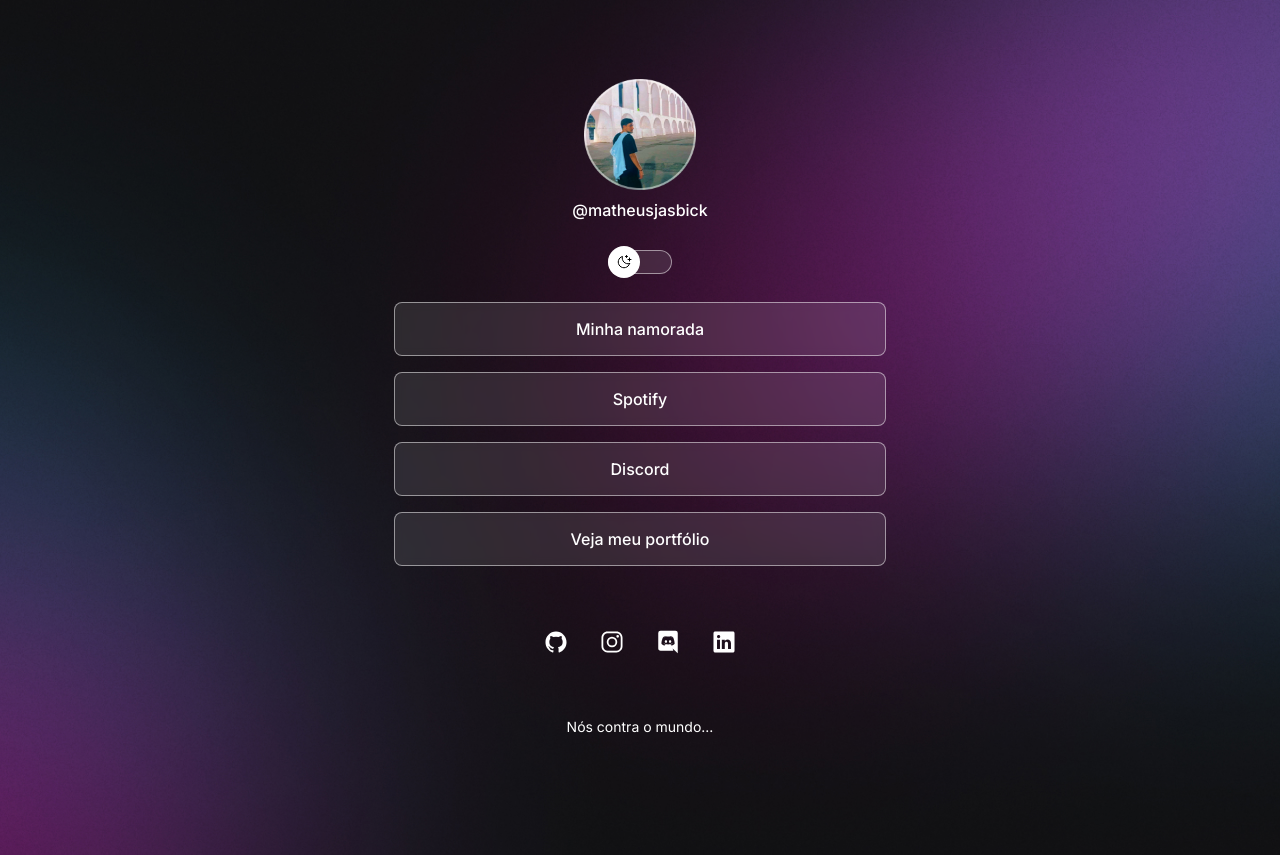
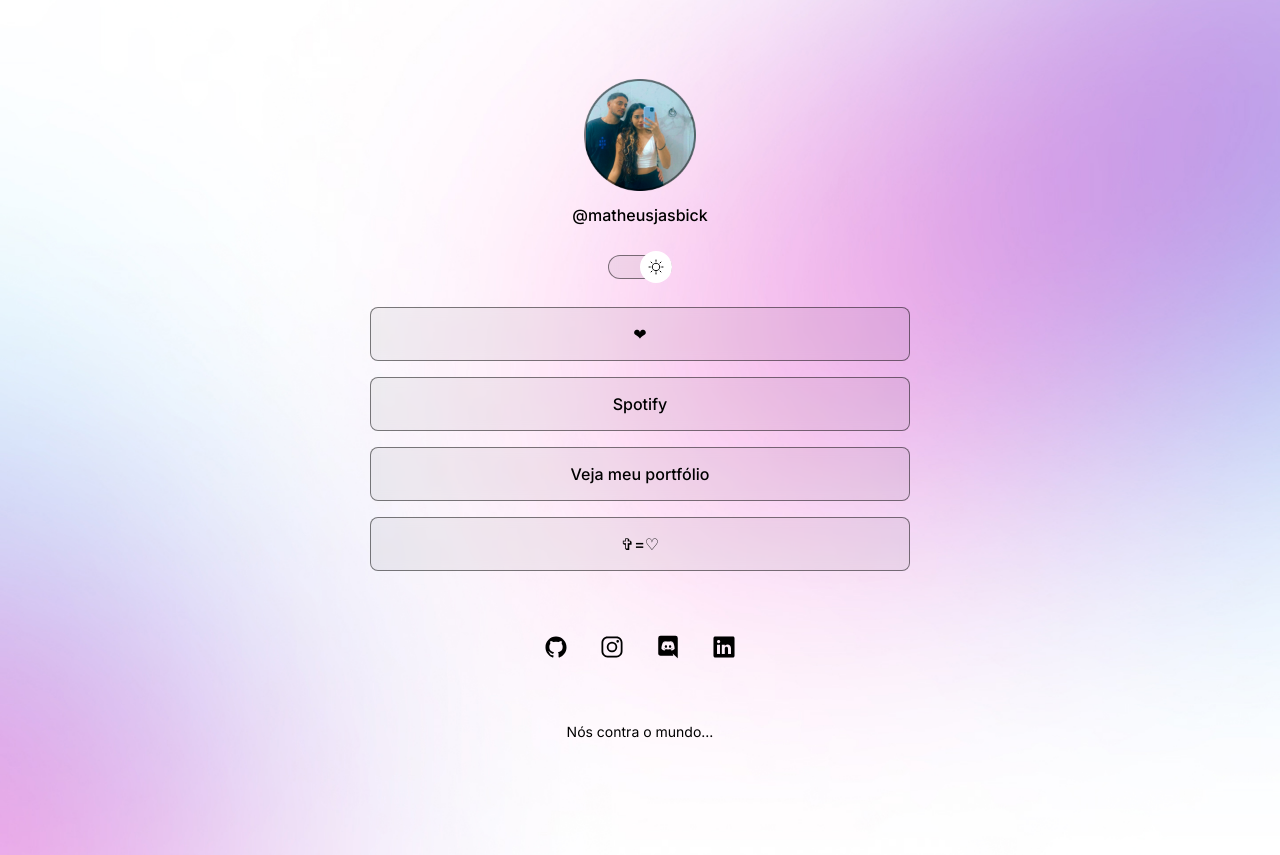
Before and after one commit to matheusjasbick/FirstProject, a plain HTML site: page index.html in a window 1280 px wide. Both pictures are taken after a click on the element 640 px from the left and 262 px from the top of the page. Drawn offline with nearby package versions, Linux system fonts and the light colour scheme.

Commit message:
final adjustments

```diff
--- a/index.html
+++ b/index.html
@@ -1,5 +1,5 @@
 <!DOCTYPE html>
-<html lang="pt-br" class="light">
+<html lang="pt-br" >
   <head>
     <link rel="preconnect" href="https://fonts.googleapis.com" />
     <link rel="preconnect" href="https://fonts.gstatic.com" crossorigin />
@@ -31,16 +31,16 @@
 
       <ul>
         <li>
-          <a href="#" target="_blank">Minha namorada</a>
+          <a href="https://www.instagram.com/dudabernardo._/" target="_blank">❤</a>
         </li>
         <li>
-          <a href="#" target="_blank">Spotify</a>
+          <a href="https://open.spotify.com/user/vn6y92lhucacuas5vyrld4fl8?si=XMhn_QOFS8y2y9XxU87m1w" target="_blank">Spotify</a>
         </li>
         <li>
-          <a href="#" target="_blank">Discord</a>
+          <a href="https://github.com/matheusjasbick" target="_blank">Veja meu portfólio</a>
         </li>
         <li>
-          <a href="#" target="_blank">Veja meu portfólio</a>
+          <a href="https://www.bibliaonline.com.br/acf/jo/3/16" target="_blank">✞=♡</a>
         </li>
       </ul>
       <div id="social-links">
@@ -56,7 +56,7 @@
           <ion-icon name="logo-discord"></ion-icon>
         </a>
 
-        <a href="https://linkedin.com/in/matheusjasbick" target="_blank">
+        <a href="https://www.linkedin.com/in/matheus-jasbick-733670280/" target="_blank">
           <ion-icon name="logo-linkedin"></ion-icon>
         </a>
       </div>
--- a/script.js
+++ b/script.js
@@ -8,13 +8,8 @@ function toggleMode() {
   if (html.classList.contains("light")) {
     //se tiver light mode, add a img light
     img.setAttribute('src', './assets/avatar-light.png')
-    img.setAttribute('alt', 'Foto de Matheus Jasbick abraçado com  sua namorada')
   } else {
   //se tiver sem light mode, manter a img normal
     img.setAttribute("src", "./assets/avatar.png")
-    img.setAttribute(
-      "alt",
-      "Foto de Matheus Jasbick, usando roupa preta com um casaco azul amarrado nas costas"
-    )
   }
 }
--- a/style.css
+++ b/style.css
@@ -58,10 +58,8 @@ body * {
 }
 
 #profile img {
-  display: block;
-  width: 112px;
-  margin: auto;
-}
+    width: 112px;
+  }
 
 #profile p {
   font-weight: 500;
@@ -98,7 +96,7 @@ outline: 8px solid var(--social-links-hover);
 }
 
 .light #switch button {
-  animation: slide-in 0.4s forwards;
+  animation: slide-in 0.2s forwards;
 }
 
 #switch span {
@@ -120,7 +118,7 @@ ul {
   flex-direction: column;
   gap: 16px;
 
-  padding: 24px;
+  padding: 24px 0;
 }
 
 ul li a {
@@ -145,13 +143,15 @@ ul li a {
   text-decoration: none;
   font-weight: 500;
 
-  transition: background 0.3s;
+  transition: background 0.2s;
 }
+
 /* pseudo-selector*/
 ul li a:hover {
   background: var(--surface-color-hover);
   border: 1.5px solid var(--text-color);
 }
+
 /* social links */
 #social-links {
   display: flex;
```
